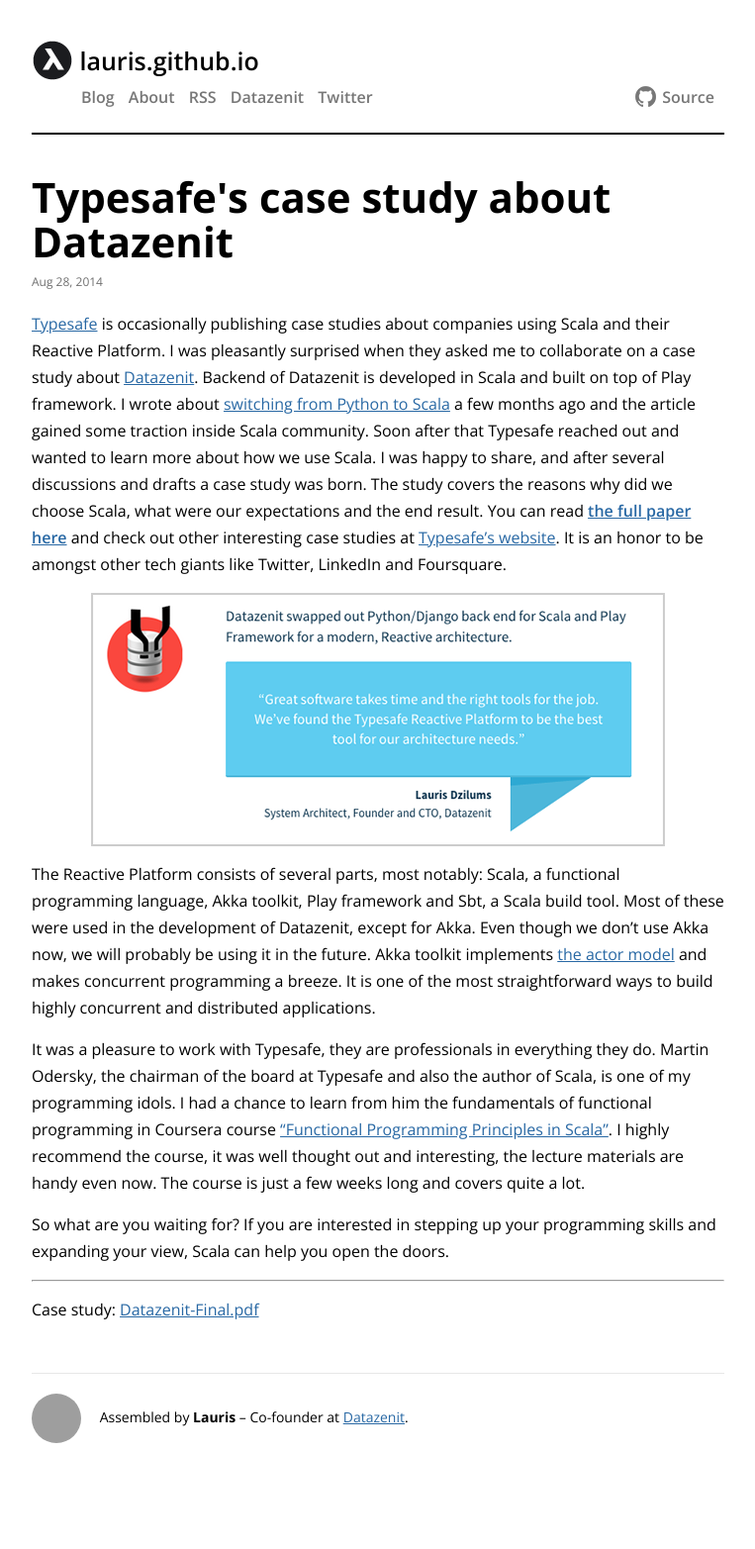
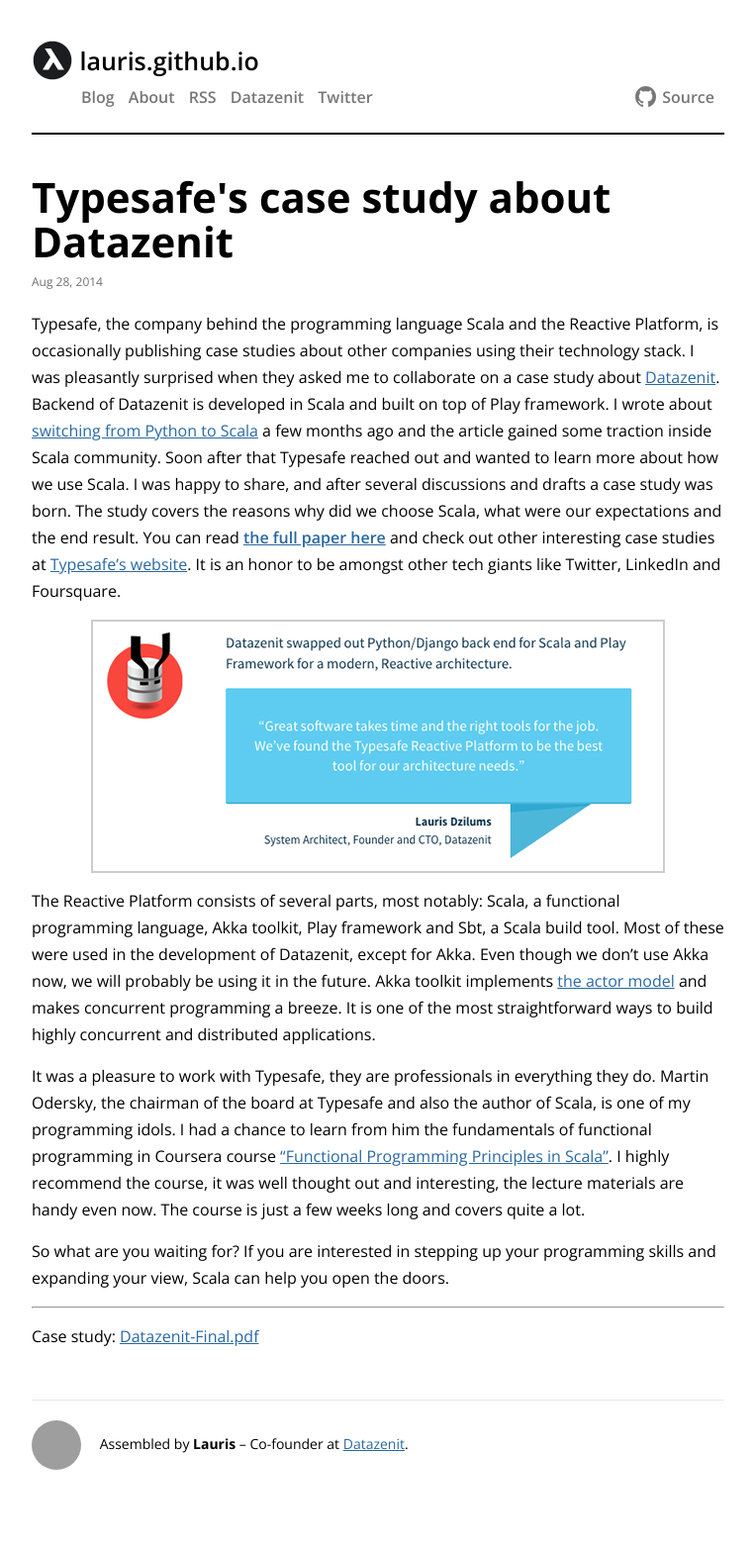
Before and after one commit to lauris/lauris.github.com, a Jekyll site: the page built from _posts/2014-08-28-typesafe-case-study-about-datazenit.md, in a window 1280 px wide. Shown: the whole page at 99% size, without its empty margins (258-1021 px from the left). Built offline with Jekyll 4.4.1, drawn with Linux system fonts in a browser that asks for light colours; comment, search, counter and statistics services are not loaded; before the commit the page ends 1538 px from its top, so only the background shows below that; grey boxes are pictures that could not be loaded.

Commit message:
Add different intro sentence.

```diff
--- a/_posts/2014-08-28-typesafe-case-study-about-datazenit.md
+++ b/_posts/2014-08-28-typesafe-case-study-about-datazenit.md
@@ -4,7 +4,7 @@
 category: datazenit
 ---
 
-[Typesafe](http://typesafe.com) is occasionally publishing case studies about companies using Scala and their Reactive Platform. I was pleasantly surprised when they asked me to collaborate on a case study about [Datazenit](http://datazenit.com). Backend of Datazenit is developed in Scala and built on top of Play framework. I wrote about [switching from Python to Scala](http://datazenit.com/blog/2014/05/19/datazenit-scala/) a few months ago and the article gained some traction inside Scala community. Soon after that Typesafe reached out and wanted to learn more about how we use Scala. I was happy to share, and after several discussions and drafts a case study was born. The study covers the reasons why did we choose Scala, what were our expectations and the end result. You can read **[the full paper here](http://downloads.typesafe.com/website/casestudies/Datazenit-Final.pdf)** and check out other interesting case studies at [Typesafe's website](http://typesafe.com/company/casestudies). It is an honor to be amongst other tech giants like Twitter, LinkedIn and Foursquare.
+Typesafe, the company behind the programming language Scala and the Reactive Platform, is occasionally publishing case studies about other companies using their technology stack. I was pleasantly surprised when they asked me to collaborate on a case study about [Datazenit](http://datazenit.com). Backend of Datazenit is developed in Scala and built on top of Play framework. I wrote about [switching from Python to Scala](http://datazenit.com/blog/2014/05/19/datazenit-scala/) a few months ago and the article gained some traction inside Scala community. Soon after that Typesafe reached out and wanted to learn more about how we use Scala. I was happy to share, and after several discussions and drafts a case study was born. The study covers the reasons why did we choose Scala, what were our expectations and the end result. You can read **[the full paper here](http://downloads.typesafe.com/website/casestudies/Datazenit-Final.pdf)** and check out other interesting case studies at [Typesafe's website](http://typesafe.com/company/casestudies). It is an honor to be amongst other tech giants like Twitter, LinkedIn and Foursquare.
 
 <!-- more -->
 
```
